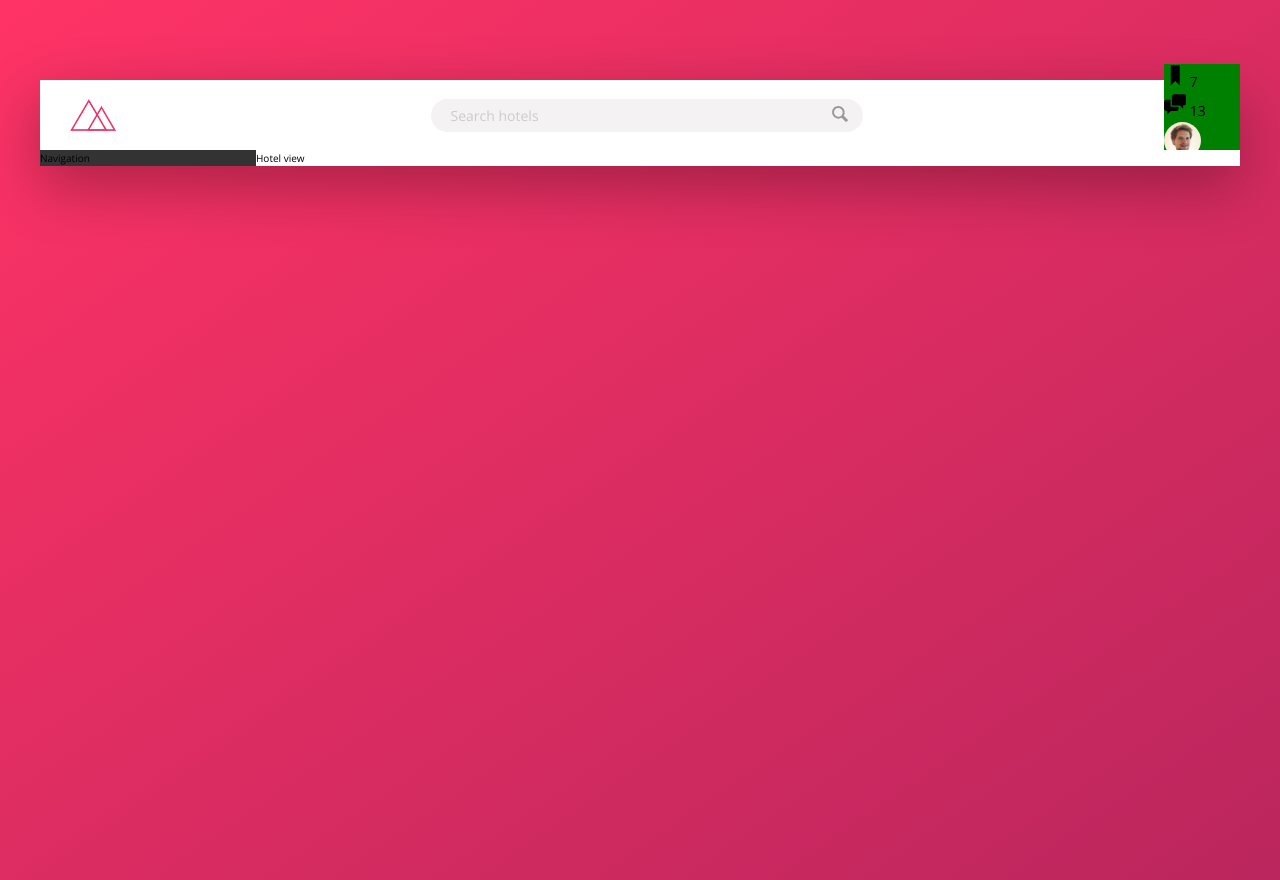
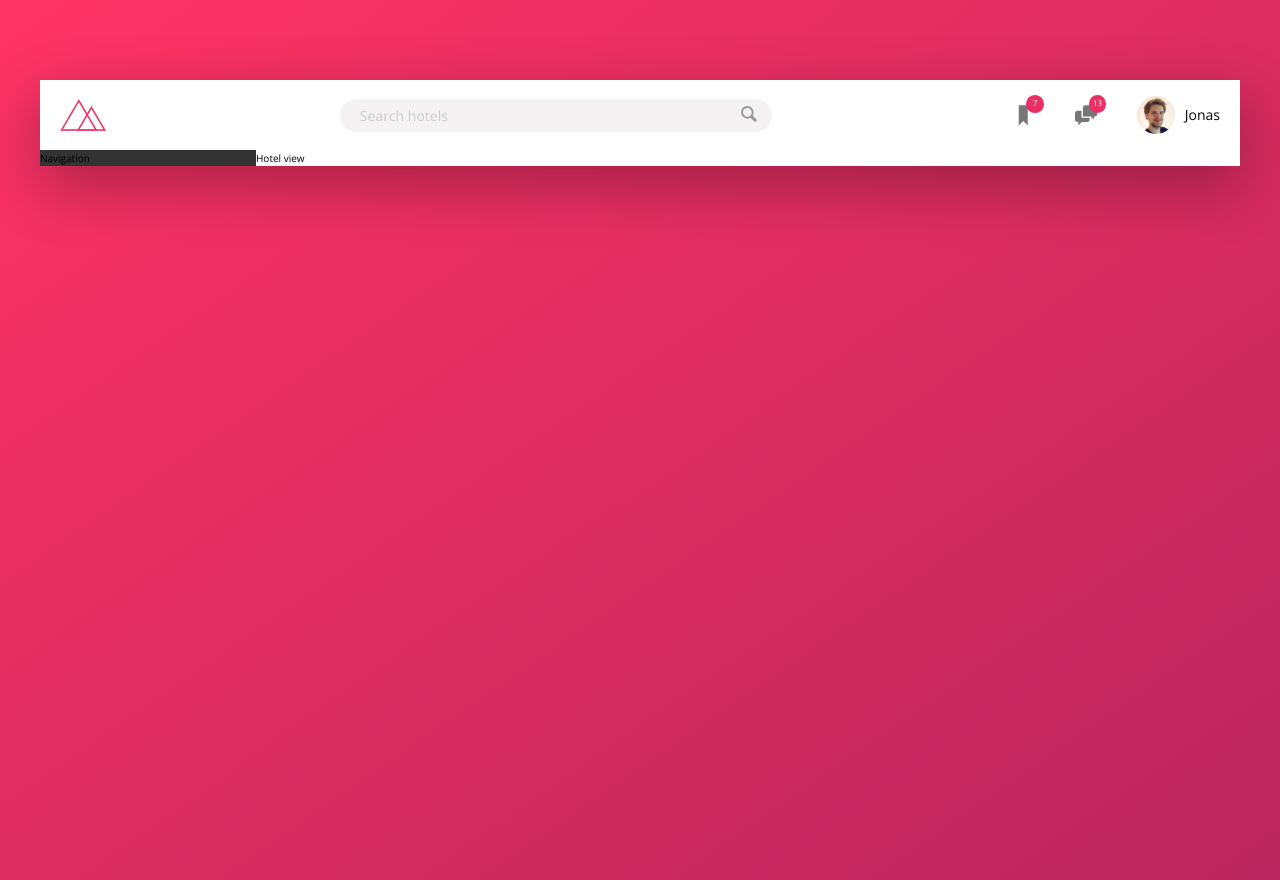
Before and after one commit to gilberto-espinoso/trillo_project, a website: page index.html in a window 1280 px wide. Drawn offline with nearby package versions, Linux system fonts and the light colour scheme.

Commit message:
feat: Building the Header - part 3

```diff
--- a/sass/_component.scss
+++ b/sass/_component.scss
@@ -1,6 +1,6 @@
 .logo {
   height: 3.25rem;
-  margin-left: 3rem;
+  margin-left: 2rem;
 }
 
 .search {
@@ -60,26 +60,52 @@
 }
 
 .user-nav {
-  background-color: green;
+  align-self: stretch;
+
+  display: flex;
+  align-items: center;
+
+  & > * {
+    padding: 0 2rem;
+    cursor: pointer;
+    height: 100%;
+    display: flex;
+    align-items: center;
+  }
+
+  & > *:hover {
+    background-color: var(--color-grey-light-2);
+  }
+
   &__icon-box {
+    position: relative;
   }
 
   &__icon {
     height: 2.25rem;
     width: 2.25rem;
+    fill: var(--color-grey-dark-2);
   }
 
   &__notification {
-  }
+    font-size: 0.8rem;
+    height: 1.75rem;
+    width: 1.75rem;
+    border-radius: 50%;
+    background-color: var(--color-primary);
+    color: var(--color-white);
+    position: absolute;
+    top: 1.5rem;
+    right: 1.1rem;
 
-  &__user {
+    display: flex;
+    justify-content: center;
+    align-items: center;
   }
 
   &__user-photo {
     height: 3.75rem;
     border-radius: 50%;
-  }
-
-  &__user-name {
+    margin-right: 1rem;
   }
 }
```
Also changed, not shown: css/style.css.
